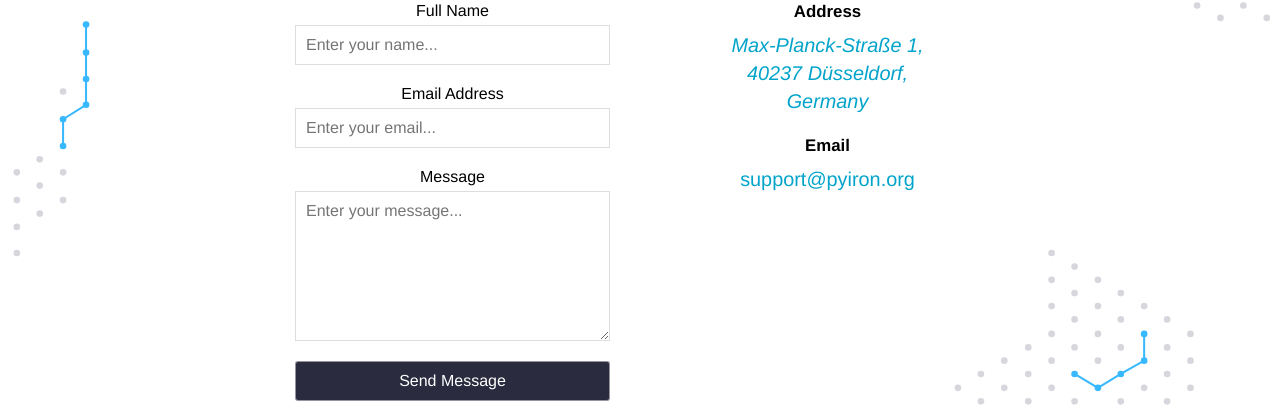
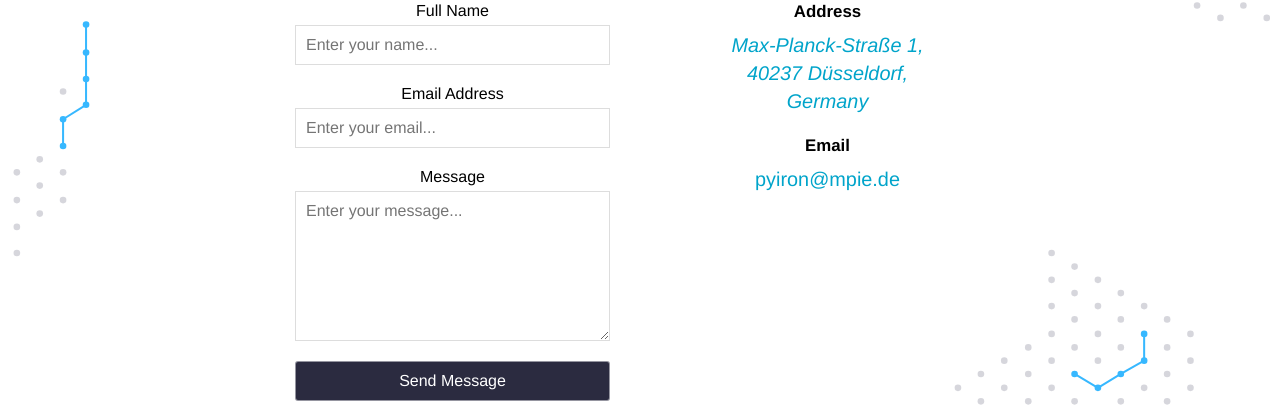
Before and after one commit to pyiron/pyiron.github.io, a Jekyll site: the page built from contact.html, in a window 1280 px wide. Shown: the part 480-887 px from the top of the page. Built offline with Jekyll 4.4.1, drawn with Linux system fonts in a browser that asks for light colours.

Commit message:
Update contact info and remove temporary logo

```diff
--- a/_layouts/default.html
+++ b/_layouts/default.html
@@ -13,7 +13,7 @@
 
 		<script>
 			function hover(element) {
-				element.setAttribute('src', "{{ site.baseurl }}/images/alt_logo.png");
+				element.setAttribute('src', "{{ site.baseurl }}/images/logo.png");
 				}
 
 			function unhover(element) {
--- a/contact.html
+++ b/contact.html
@@ -17,7 +17,7 @@ map:
 		open an issue on <a href="https://github.com/pyiron/pyiron/issues">the Pyiron Github page</a>.<br> <br>
 	</p>
 	<form action="{{ site.baseurl }}/contact-success/" method="post" class="contact-form">
-		<input type="hidden" name="_to" value="support@pyiron.org" />
+		<input type="hidden" name="_to" value="pyiron@mpie.de" />
 		<input type="text" name="_gotcha" style="display: none;">
 
 		<label for="name">Full Name</label>
@@ -37,7 +37,7 @@ map:
 		<address><a target="_blank" href="https://www.google.com/maps/place/{{ page.map.address | url_encode }}">{{ page.map.address | replace: ", ", ", <br>" }}</a></address>
 
 		<h3 class="editable">Email</h3>
-		<p><a href="mailto:support@example.com">support@pyiron.org</a></p>
+		<p><a href="mailto:pyiron@mpie.de">pyiron@mpie.de</a></p>
 	</div>
 </div>
 
```
